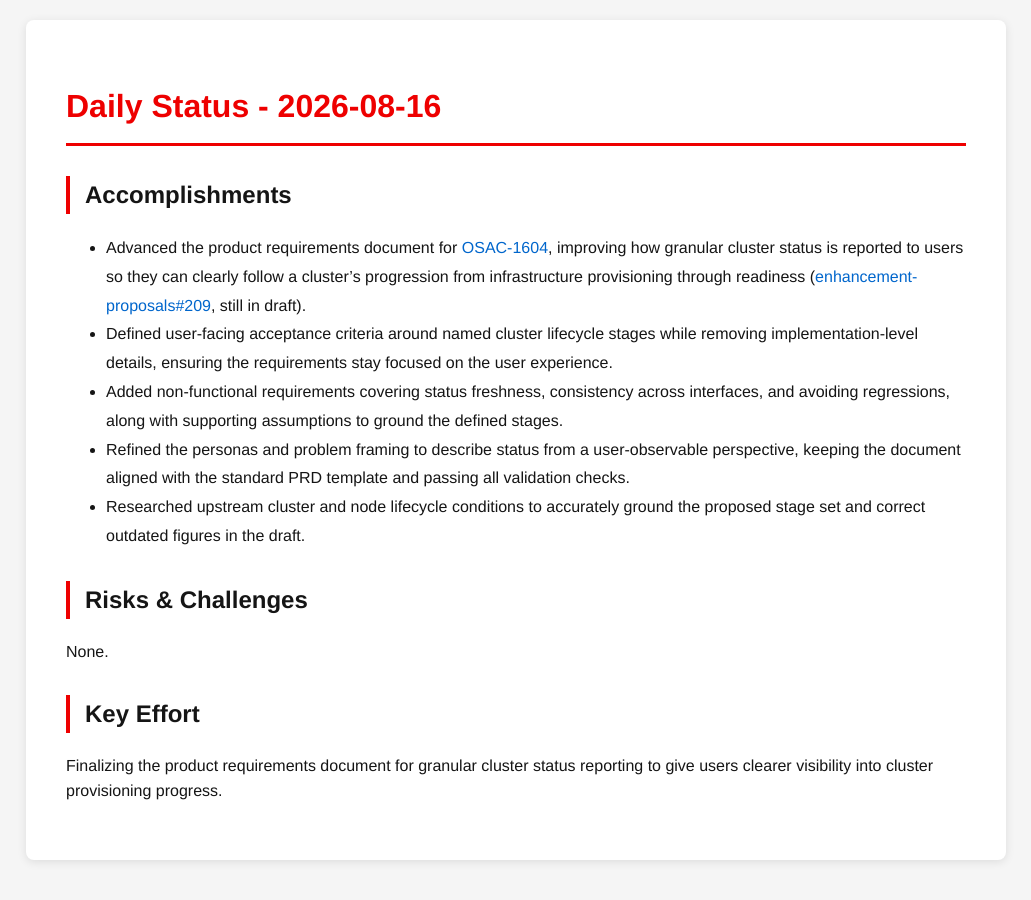
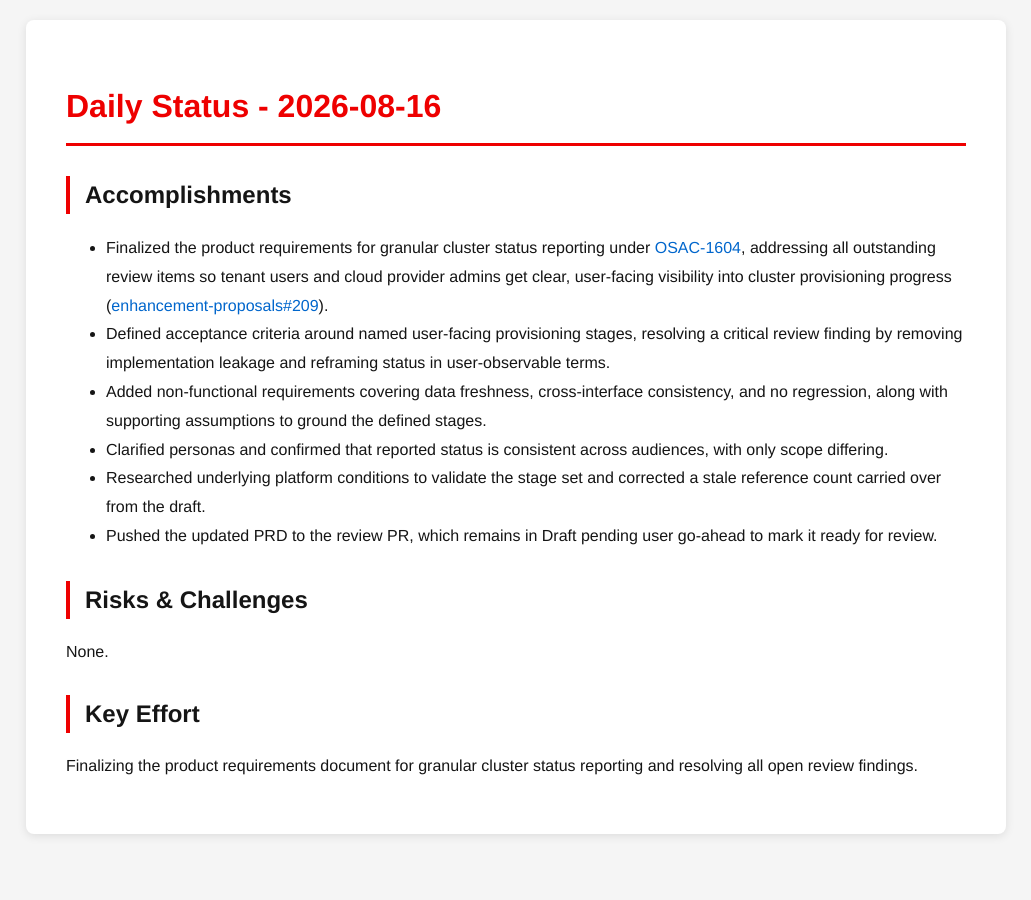
Before and after one commit to tzvatot/daily-status, a Jekyll site: the page built from 2026-08-16.md, in a window 1280 px wide. Shown: the whole page, without its empty margins (124-1155 px from the left). Built offline with Jekyll 4.4.1, drawn with Linux system fonts in a browser that asks for light colours.

Commit message:
Daily status update - 2026-08-16

```diff
--- a/2026-08-16.md
+++ b/2026-08-16.md
@@ -7,14 +7,15 @@ date: 2026-08-16
 # Daily Status - 2026-08-16
 
 ## Accomplishments
-- Advanced the product requirements document for [OSAC-1604](https://redhat.atlassian.net/browse/OSAC-1604), improving how granular cluster status is reported to users so they can clearly follow a cluster's progression from infrastructure provisioning through readiness ([enhancement-proposals#209](https://github.com/osac-project/enhancement-proposals/pull/209), still in draft).
-- Defined user-facing acceptance criteria around named cluster lifecycle stages while removing implementation-level details, ensuring the requirements stay focused on the user experience.
-- Added non-functional requirements covering status freshness, consistency across interfaces, and avoiding regressions, along with supporting assumptions to ground the defined stages.
-- Refined the personas and problem framing to describe status from a user-observable perspective, keeping the document aligned with the standard PRD template and passing all validation checks.
-- Researched upstream cluster and node lifecycle conditions to accurately ground the proposed stage set and correct outdated figures in the draft.
+- Finalized the product requirements for granular cluster status reporting under [OSAC-1604](https://redhat.atlassian.net/browse/OSAC-1604), addressing all outstanding review items so tenant users and cloud provider admins get clear, user-facing visibility into cluster provisioning progress ([enhancement-proposals#209](https://github.com/osac-project/enhancement-proposals/pull/209)).
+- Defined acceptance criteria around named user-facing provisioning stages, resolving a critical review finding by removing implementation leakage and reframing status in user-observable terms.
+- Added non-functional requirements covering data freshness, cross-interface consistency, and no regression, along with supporting assumptions to ground the defined stages.
+- Clarified personas and confirmed that reported status is consistent across audiences, with only scope differing.
+- Researched underlying platform conditions to validate the stage set and corrected a stale reference count carried over from the draft.
+- Pushed the updated PRD to the review PR, which remains in Draft pending user go-ahead to mark it ready for review.
 
 ## Risks & Challenges
 None.
 
 ## Key Effort
-Finalizing the product requirements document for granular cluster status reporting to give users clearer visibility into cluster provisioning progress.
+Finalizing the product requirements document for granular cluster status reporting and resolving all open review findings.
```
